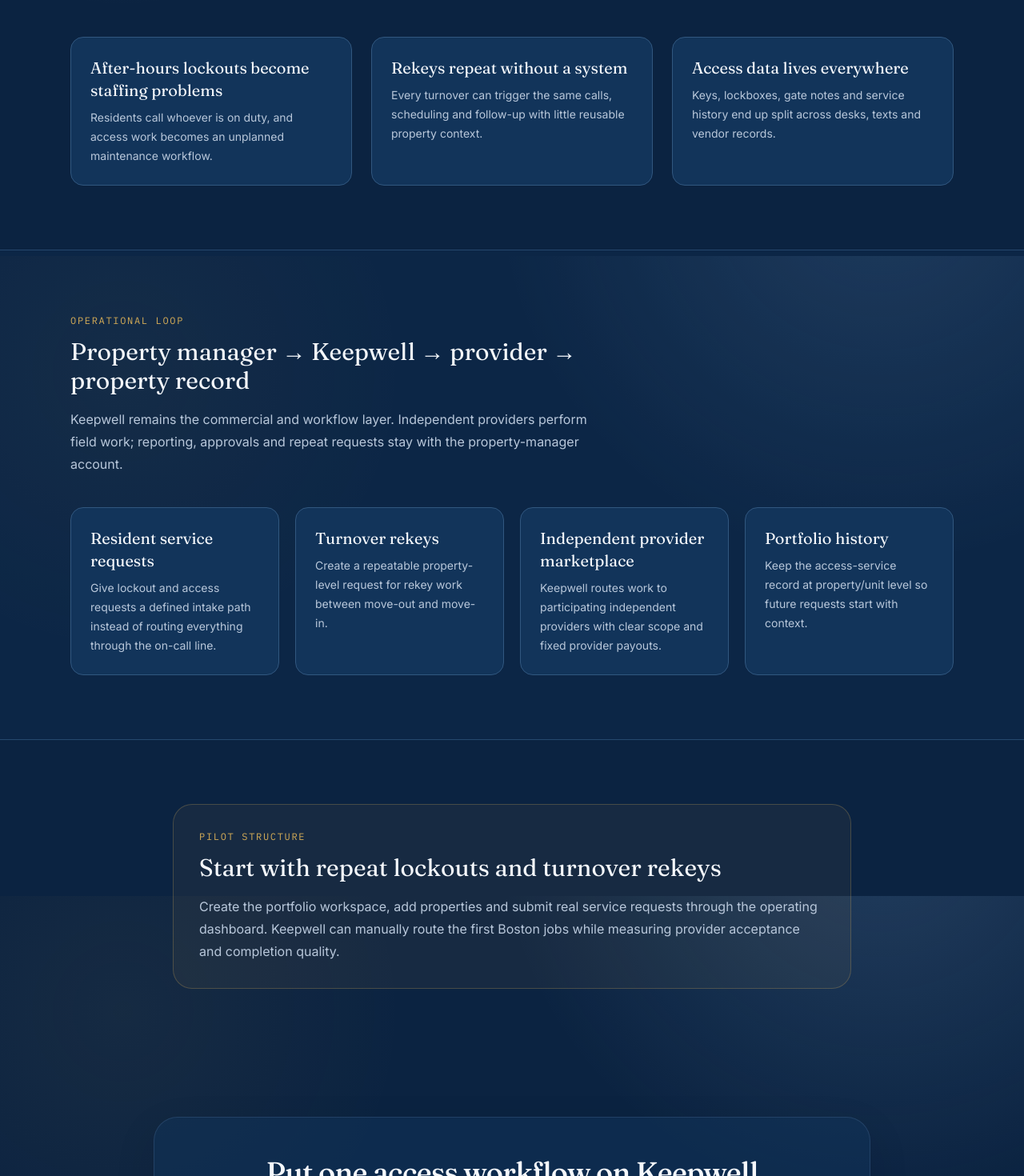
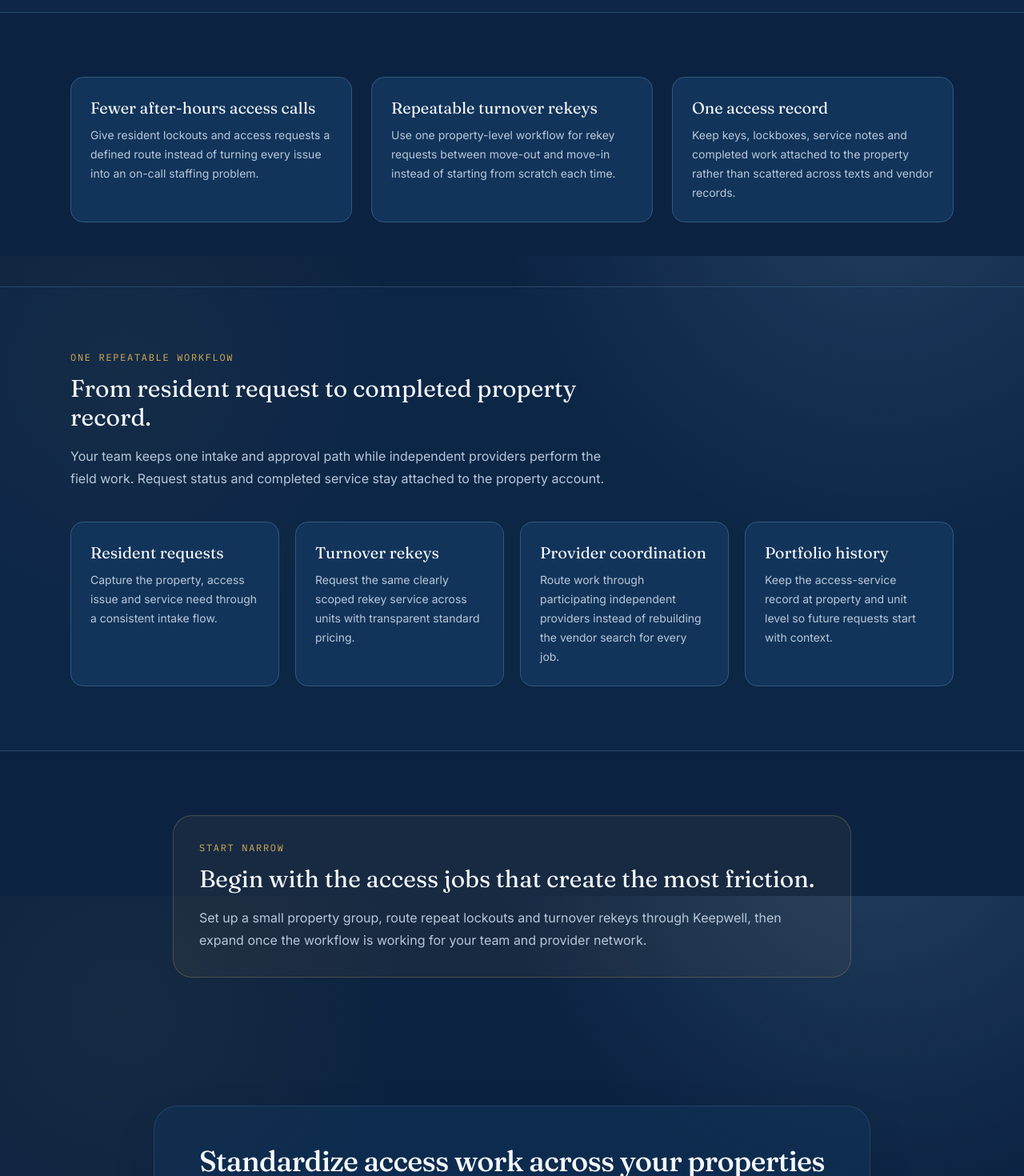
Before and after one commit to unikmo/Keepwell, a Next.js app: page /for-property-managers in a window 1280 px wide. Shown: the part 480-1950 px from the top of the page at 80% size. Built offline with nearby package versions, Linux system fonts and the light colour scheme; no server answers.

Commit message:
Rewrite property manager page around operational value

```diff
--- a/src/app/for-property-managers/page.tsx
+++ b/src/app/for-property-managers/page.tsx
@@ -4,24 +4,87 @@ import { Footer } from "@/components/Footer";
 import { PageHero } from "@/components/PageHero";
 import { CTABand } from "@/components/CTABand";
 
-export const metadata: Metadata = { title: "Keepwell for property managers", description: "Standardize resident lockouts, rekeys, access records and provider coordination across properties with Keepwell.", alternates: { canonical: "/for-property-managers" } };
+export const metadata: Metadata = {
+  title: "Property Access & Rekey Workflow for Property Managers",
+  description: "Standardize resident lockouts, turnover rekeys, access records and provider coordination across properties with Keepwell.",
+  alternates: { canonical: "/for-property-managers" },
+};
 
 const PROBLEMS = [
-  { title: "After-hours lockouts become staffing problems", body: "Residents call whoever is on duty, and access work becomes an unplanned maintenance workflow." },
-  { title: "Rekeys repeat without a system", body: "Every turnover can trigger the same calls, scheduling and follow-up with little reusable property context." },
-  { title: "Access data lives everywhere", body: "Keys, lockboxes, gate notes and service history end up split across desks, texts and vendor records." },
-];
-const WORKFLOWS = [
-  { title: "Resident service requests", body: "Give lockout and access requests a defined intake path instead of routing everything through the on-call line." },
-  { title: "Turnover rekeys", body: "Create a repeatable property-level request for rekey work between move-out and move-in." },
-  { title: "Independent provider marketplace", body: "Keepwell routes work to participating independent providers with clear scope and fixed provider payouts." },
-  { title: "Portfolio history", body: "Keep the access-service record at property/unit level so future requests start with context." },
+  { title: "Fewer after-hours access calls", body: "Give resident lockouts and access requests a defined route instead of turning every issue into an on-call staffing problem." },
+  { title: "Repeatable turnover rekeys", body: "Use one property-level workflow for rekey requests between move-out and move-in instead of starting from scratch each time." },
+  { title: "One access record", body: "Keep keys, lockboxes, service notes and completed work attached to the property rather than scattered across texts and vendor records." },
 ];
 
-export default function PropertyManagersPage() { return <div className="flex min-h-screen flex-col"><Nav/><main className="flex-1">
-  <PageHero eyebrow="For property managers" title="Take property-access work out of the ad-hoc maintenance queue" body="Keepwell creates one workflow for resident lockouts, turnover rekeys, access records and independent-provider coordination across the portfolio."/>
-  <section className="border-b border-line/70 py-20"><div className="mx-auto max-w-6xl px-6"><div className="grid gap-6 md:grid-cols-3">{PROBLEMS.map(i=><div key={i.title} className="rounded-2xl border border-line bg-surface p-6"><h2 className="font-display text-xl text-parchment">{i.title}</h2><p className="mt-2 text-sm leading-6 text-parchment-dim">{i.body}</p></div>)}</div></div></section>
-  <section className="border-b border-line/70 bg-surface/20 py-20"><div className="mx-auto max-w-6xl px-6"><div className="max-w-2xl"><div className="eyebrow">Operational loop</div><h2 className="mt-3 font-display text-3xl text-parchment">Property manager → Keepwell → provider → property record</h2><p className="mt-4 leading-7 text-parchment-dim">Keepwell remains the commercial and workflow layer. Independent providers perform field work; reporting, approvals and repeat requests stay with the property-manager account.</p></div><div className="mt-10 grid gap-5 sm:grid-cols-2 lg:grid-cols-4">{WORKFLOWS.map(i=><div key={i.title} className="rounded-2xl border border-line bg-surface p-6"><h3 className="font-display text-xl text-parchment">{i.title}</h3><p className="mt-2 text-sm leading-6 text-parchment-dim">{i.body}</p></div>)}</div></div></section>
-  <section className="py-20"><div className="mx-auto max-w-4xl px-6"><div className="rounded-3xl border border-brass/25 bg-brass/[0.06] p-8"><div className="eyebrow">Pilot structure</div><h2 className="mt-3 font-display text-3xl text-parchment">Start with repeat lockouts and turnover rekeys</h2><p className="mt-4 leading-7 text-parchment-dim">Create the portfolio workspace, add properties and submit real service requests through the operating dashboard. Keepwell can manually route the first Boston jobs while measuring provider acceptance and completion quality.</p></div></div></section>
-  <CTABand title="Put one access workflow on Keepwell" body="Create a portfolio workspace and start with a narrow property set." ctaLabel="Open property-manager workspace" ctaHref="/property-manager" secondaryLabel="See fixed pricing" secondaryHref="/pricing"/>
-</main><Footer/></div>; }
+const WORKFLOWS = [
+  { title: "Resident requests", body: "Capture the property, access issue and service need through a consistent intake flow." },
+  { title: "Turnover rekeys", body: "Request the same clearly scoped rekey service across units with transparent standard pricing." },
+  { title: "Provider coordination", body: "Route work through participating independent providers instead of rebuilding the vendor search for every job." },
+  { title: "Portfolio history", body: "Keep the access-service record at property and unit level so future requests start with context." },
+];
+
+export default function PropertyManagersPage() {
+  return (
+    <div className="flex min-h-screen flex-col">
+      <Nav />
+      <main className="flex-1">
+        <PageHero
+          eyebrow="For property managers"
+          title="Fewer lockout calls. Cleaner turnover rekeys. One access workflow."
+          body="Keepwell gives property teams a consistent way to handle resident access requests, rekeys, provider coordination and property-level service history."
+        />
+
+        <section className="border-b border-line/70 py-20">
+          <div className="mx-auto max-w-6xl px-6">
+            <div className="grid gap-6 md:grid-cols-3">
+              {PROBLEMS.map((item) => (
+                <div key={item.title} className="rounded-2xl border border-line bg-surface p-6">
+                  <h2 className="font-display text-xl text-parchment">{item.title}</h2>
+                  <p className="mt-2 text-sm leading-6 text-parchment-dim">{item.body}</p>
+                </div>
+              ))}
+            </div>
+          </div>
+        </section>
+
+        <section className="border-b border-line/70 bg-surface/20 py-20">
+          <div className="mx-auto max-w-6xl px-6">
+            <div className="max-w-2xl">
+              <div className="eyebrow">One repeatable workflow</div>
+              <h2 className="mt-3 font-display text-3xl text-parchment">From resident request to completed property record.</h2>
+              <p className="mt-4 leading-7 text-parchment-dim">Your team keeps one intake and approval path while independent providers perform the field work. Request status and completed service stay attached to the property account.</p>
+            </div>
+            <div className="mt-10 grid gap-5 sm:grid-cols-2 lg:grid-cols-4">
+              {WORKFLOWS.map((item) => (
+                <div key={item.title} className="rounded-2xl border border-line bg-surface p-6">
+                  <h3 className="font-display text-xl text-parchment">{item.title}</h3>
+                  <p className="mt-2 text-sm leading-6 text-parchment-dim">{item.body}</p>
+                </div>
+              ))}
+            </div>
+          </div>
+        </section>
+
+        <section className="py-20">
+          <div className="mx-auto max-w-4xl px-6">
+            <div className="rounded-3xl border border-brass/25 bg-brass/[0.06] p-8">
+              <div className="eyebrow">Start narrow</div>
+              <h2 className="mt-3 font-display text-3xl text-parchment">Begin with the access jobs that create the most friction.</h2>
+              <p className="mt-4 leading-7 text-parchment-dim">Set up a small property group, route repeat lockouts and turnover rekeys through Keepwell, then expand once the workflow is working for your team and provider network.</p>
+            </div>
+          </div>
+        </section>
+
+        <CTABand
+          title="Standardize access work across your properties"
+          body="Create a property-manager workspace and start with a focused property set."
+          ctaLabel="Start property-manager setup"
+          ctaHref="/property-manager"
+          secondaryLabel="See service pricing"
+          secondaryHref="/services"
+        />
+      </main>
+      <Footer />
+    </div>
+  );
+}
```
